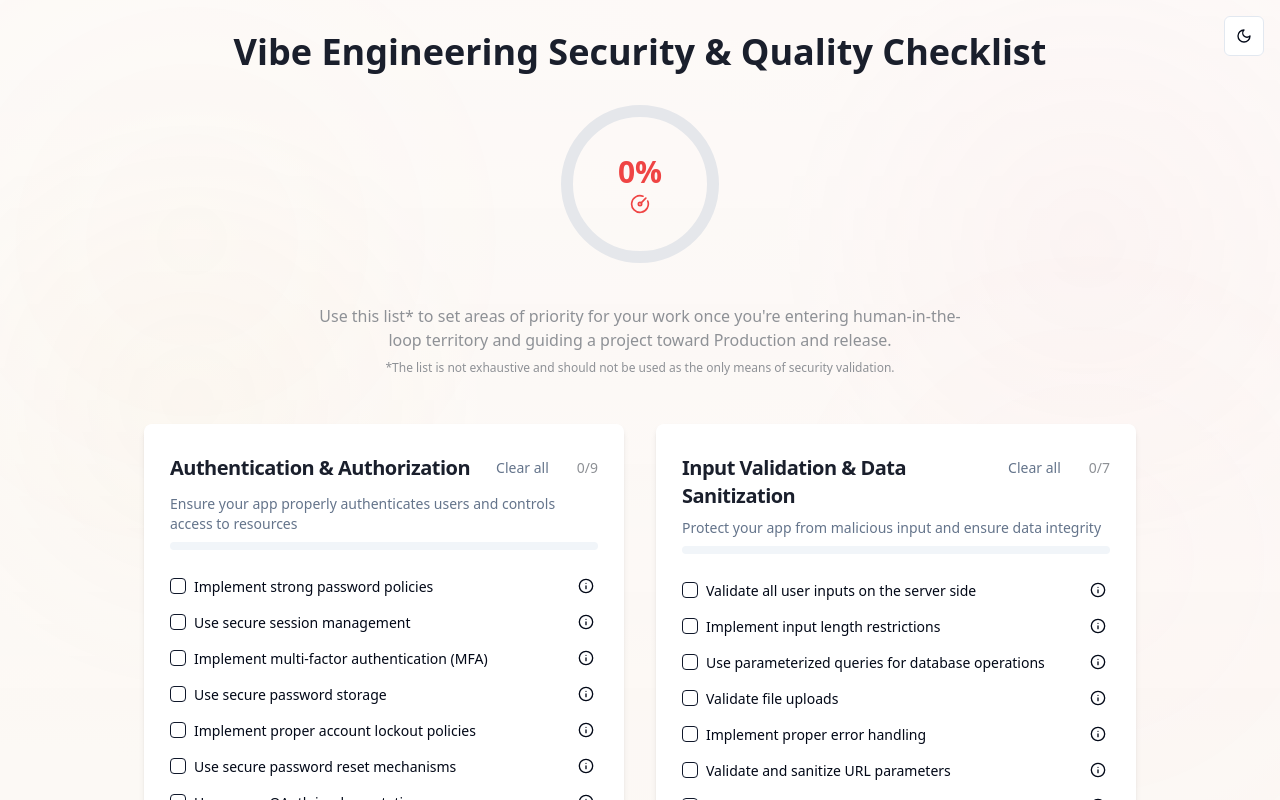
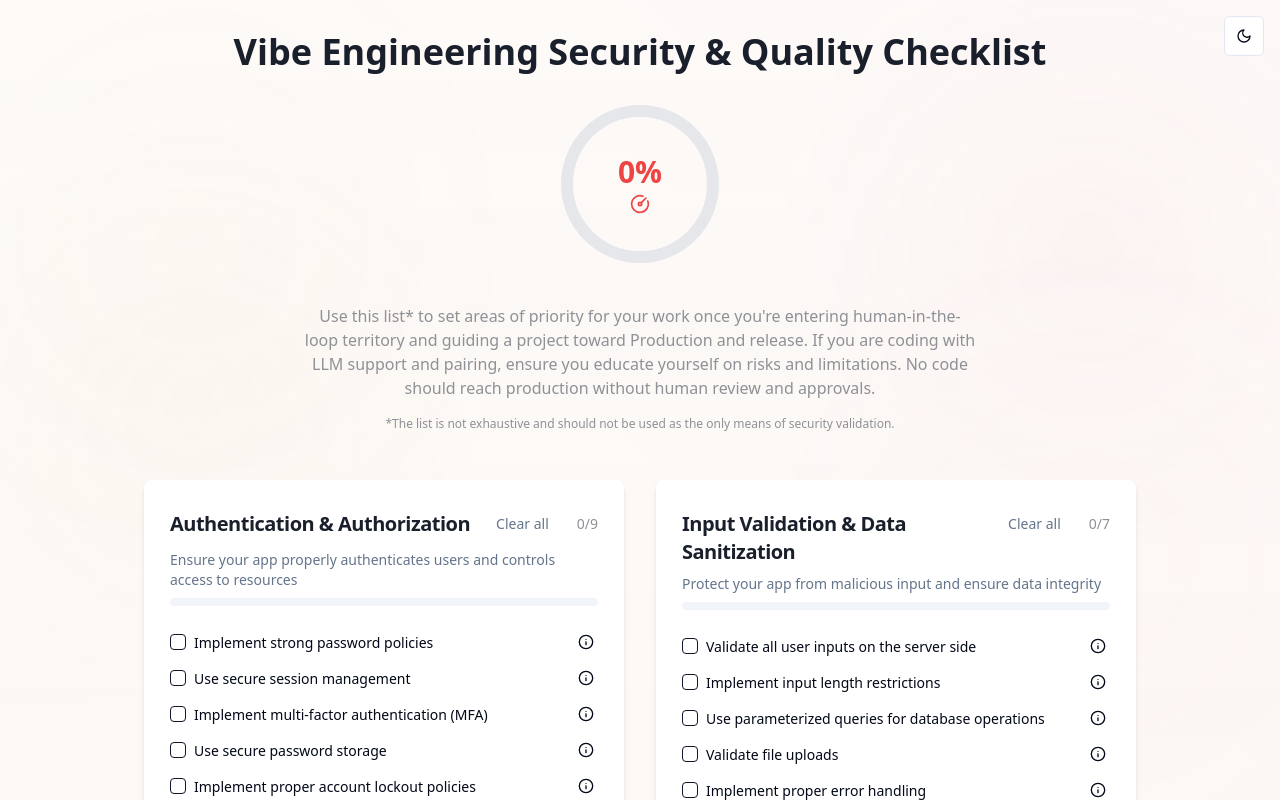
Before and after one commit to samcarrington/lovable-security-checklist, a React (Vite) app: page / in a window 1280 px wide. Shown: the top 800 px of the page. Built offline with nearby package versions, Linux system fonts and the light colour scheme.

Commit message:
feat: intro text

```diff
--- a/src/pages/Index.tsx
+++ b/src/pages/Index.tsx
@@ -126,9 +126,12 @@ const Index = () => {
           </div>
 
           <p className="text-vibe-gray max-w-2xl mx-auto">
-            Use this list* to set areas of priority for your work once you're entering human-in-the-loop territory and guiding a project toward Production and release.
+            Use this list* to set areas of priority for your work once you're entering human-in-the-loop territory
+            and guiding a project toward Production and release. If you are coding with LLM support and pairing,
+            ensure you educate yourself on risks and limitations. No code should reach production without human
+            review and approvals.
           </p>
-          <p className="text-vibe-gray max-w-2xl mx-auto text-xs pt-2">
+          <p className="text-vibe-gray max-w-2xl mx-auto text-xs pt-4">
             *The list is not exhaustive and should not be used as the only means of security validation.
           </p>
         </header>
```
